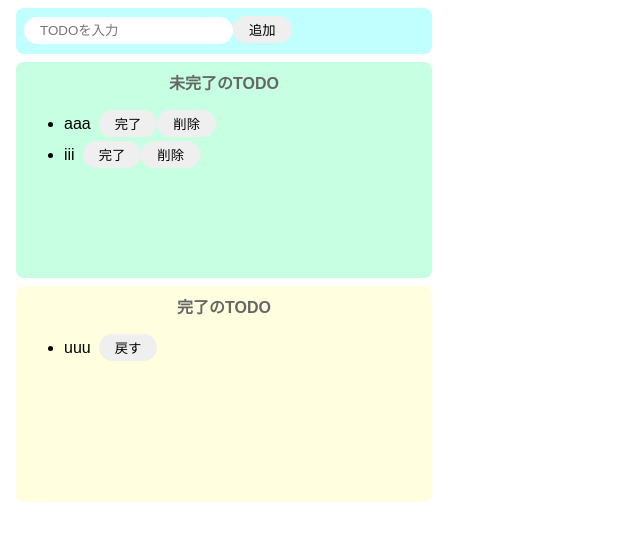
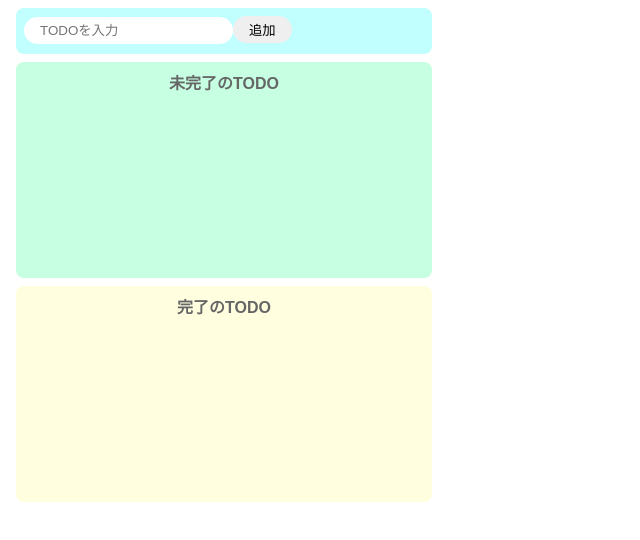
Before and after one commit to sakuisa/react-todo, a React (Create React App) app: page / in a window 1280 px wide. Shown: the top 540 px of the page, without its empty margins (0-640 px from the left). Built offline with nearby package versions, Linux system fonts and the light colour scheme.

Commit message:
Update App.jsx

```diff
--- a/src/App.jsx
+++ b/src/App.jsx
@@ -3,8 +3,8 @@ import "./styles.css";
 
 export const App = () => {
   const [todoText, setTodoText] = useState("");
-  const [incompleteTodos, setIncompleteTodos] = useState(["aaa", "iii"]);
-  const [completeTodos, setCompleteTodos] = useState(["uuu"]);
+  const [incompleteTodos, setIncompleteTodos] = useState([]);
+  const [completeTodos, setCompleteTodos] = useState([]);
 
   const onChangeTodoText = (event) => setTodoText(event.target.value);
 
```
